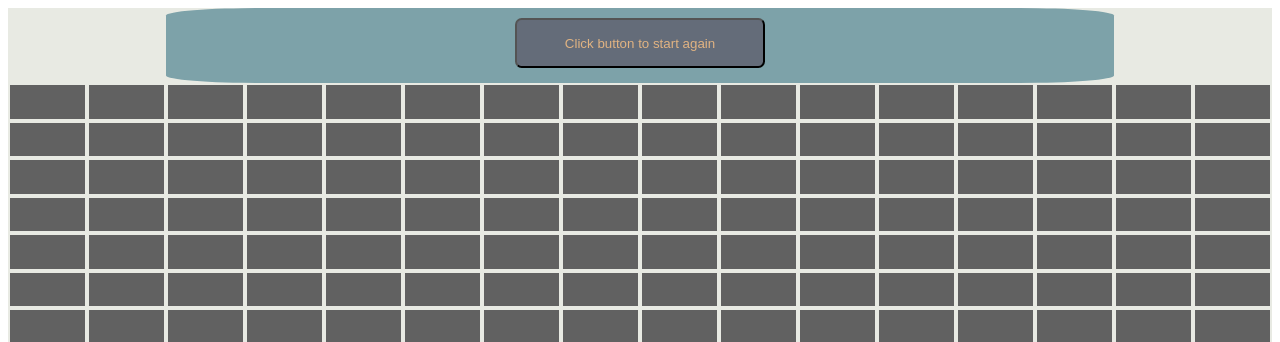
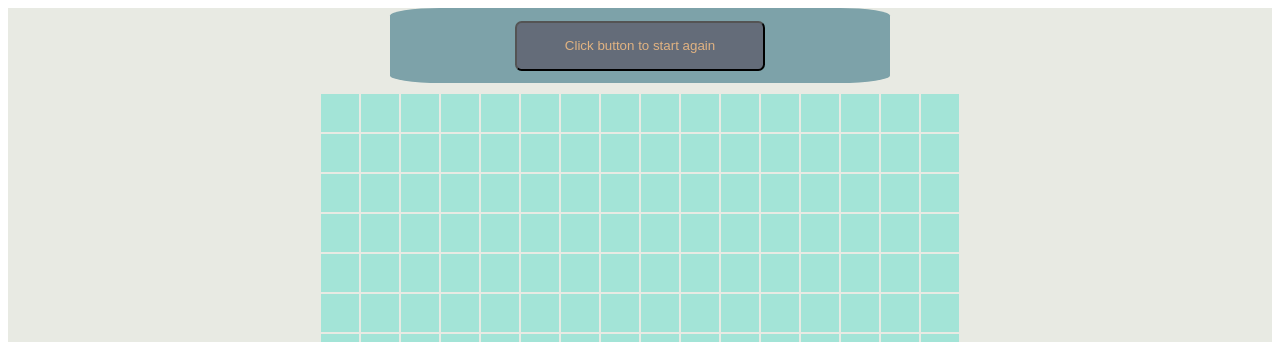
Before and after one commit to pigeonjim/Odin_Project_Etch-A-Sketch, a plain HTML site: page index.html in a window 1280 px wide. Shown: the top 342 px of the page. Drawn offline with Linux system fonts and the light colour scheme.

Commit message:
Finshing up

```diff
--- a/style.css
+++ b/style.css
@@ -1,37 +1,27 @@
 .theBoxes {
     border: 0px;
-    margin: 2px;
-    padding: 10px;
-    background-color: #616161;
+    margin: 1px;
+    padding: 2fr;
+    background-color: #A3E4D7 ;
 
 }
 .mainDiv {
-    padding: 0px;
-    border: 0px;
-    margin: 0px;
     display: grid;
-    flex-grow: 1;
-    flex-shrink: 1;
-    height: 75vh;
+    height: 80vh;
+    width: 80vh;
 }
-.grid {
-    padding: 0px;
-    border: 0px;
-    margin: 0px;
-}
+
 .esHeader{
     padding: auto;
     border: 0px;
-    margin: auto;
+    margin: 0px;
     background-color: #7DA2A9;
     height: 75px;
-    width:75%;
+    width:500px;
     display: flex;
-    align-content: center;
     justify-content: center;
     border-radius: 10%;
-    flex-grow: 1;
-    flex-shrink: 1;
+    align-self: center;
 }
 .theButton{
     border-radius: 5pt;
@@ -39,14 +29,15 @@
     color: #e1b382;
     height: 50px;
     width: 250px;
-    margin-top: 10px
+    align-self: center;
 
 }
 .flexDiv{
-    display: flexbox;
+    display: flex;
     flex-direction: column;
-    align-items: center;
+    align-items:center;
     margin: 0%;
     background-color: #E8EAE3;
     height: 100vh;
+    gap: 10px;
 }
```
